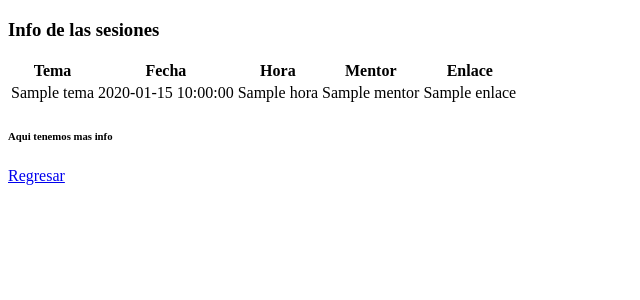
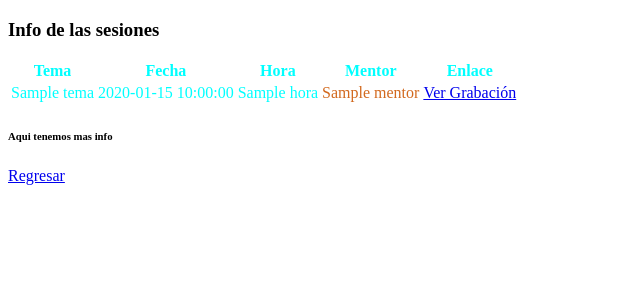
Before and after one commit to sigmotoa/dev_html, a FastAPI app: template templates/info.html in a window 1280 px wide. Shown: the top 300 px of the page, without its empty margins (0-640 px from the left). Run offline with FastAPI, Linux system fonts and the light colour scheme; the template is opened without the code that fills it: most values are stand-ins (such as "Sample title", 1, 10 or a date in 2020).

Commit message:
editing table

```diff
--- a/templates/info.html
+++ b/templates/info.html
@@ -8,7 +8,7 @@
 
 <h3>Info de las sesiones</h3>
 
-<table>
+<table style="color: aqua">
     <tr>
         <th>Tema</th>
         <th>Fecha</th>
@@ -22,8 +22,8 @@
     <td>{{ sesion.Tema }}</td>
     <td>{{ sesion.Fecha }}</td>
     <td>{{ sesion.Hora }}</td>
-    <td>{{ sesion.Mentor }}</td>
-    <td>{{ sesion.Enlace }}</td>
+    <td style="color: chocolate">  {{ sesion.Mentor }}</td>
+    <td> <a href="{{ sesion.Enlace }}">Ver Grabación</a></td>
 
     </tr>
     {% endfor %}
```
